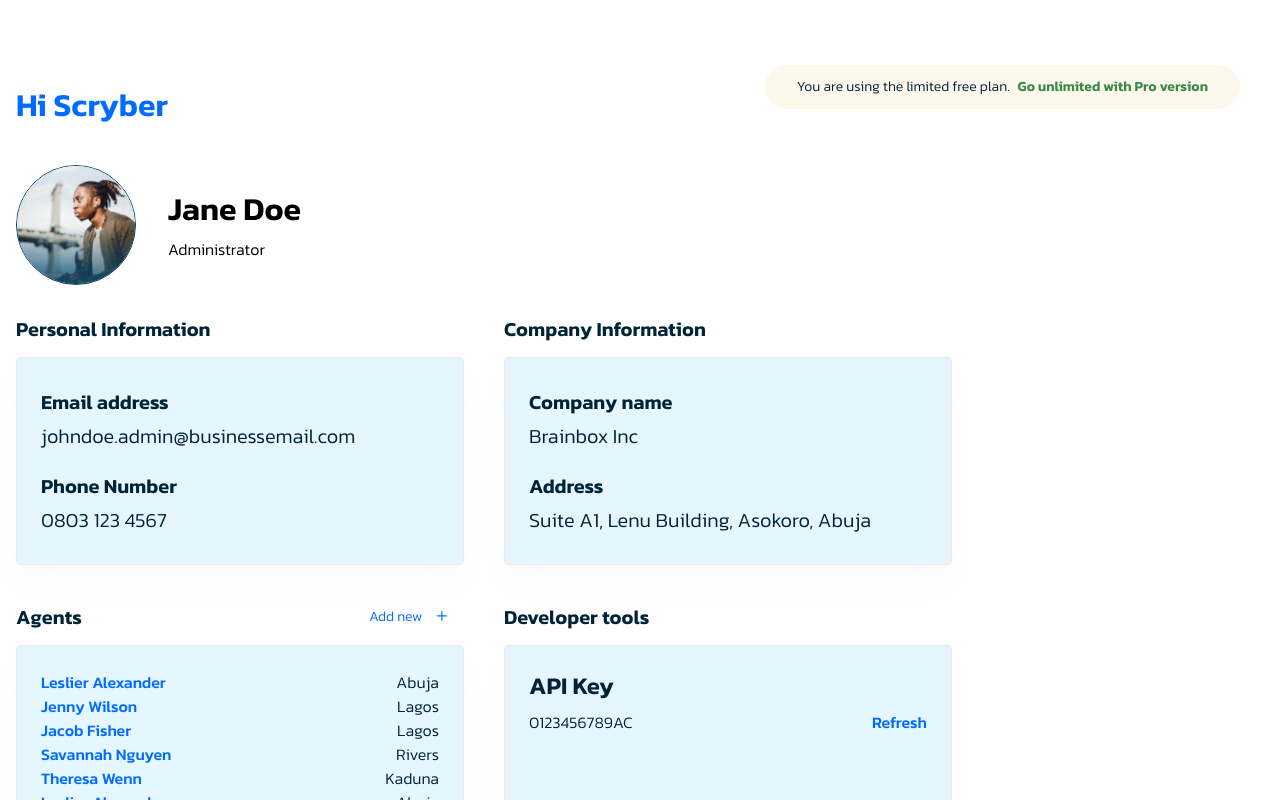
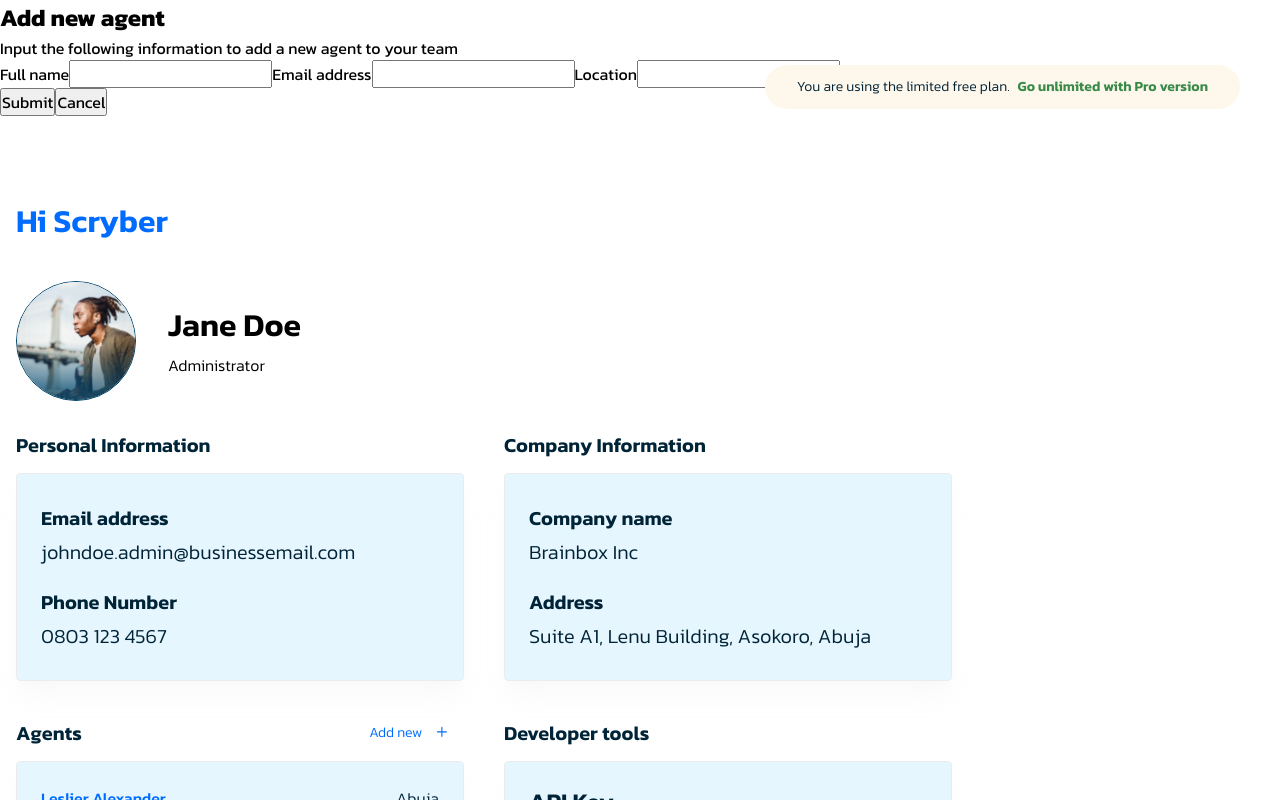
Before and after one commit to KodianKodes/customersupport.web-1, a React (Vite) app in the folder scrybe_frontend/: page /account in a window 1280 px wide. Shown: the top 800 px of the page. Built offline with nearby package versions, Linux system fonts and the light colour scheme.

Commit message:
feat: Add unstyled addAgent modal

```diff
--- a/scrybe_frontend/src/pages/Account/index.jsx
+++ b/scrybe_frontend/src/pages/Account/index.jsx
@@ -6,6 +6,55 @@ import plus from "../../assets/icons/plus.svg";
 
 function Account() {
   return (
+    <>
+      <div className="account_add-agent__div">
+        <div className="account_add-agent-modal__div">
+          <h2>Add new agent</h2>
+          <p>Input the following information to add a new agent to your team</p>
+          <form>
+            <label htmlFor="full-name">
+              <span>Full name</span>
+              <input type="text" id="full-name" name="full-name" />
+            </label>
+            <label htmlFor="email">
+              <span>Email address</span>
+              <input type="email" id="email" name="email" />
+            </label>
+            <label htmlFor="location">
+              <span>Location</span>
+              <input type="text" id="location" name="location" />
+            </label>
+            <label htmlFor="consent-to-email">
+              <input
+                type="checkbox"
+                id="consent-to-email"
+                name="consent-to-email"
+                value="true"
+              />
+              <span>Send a welcome email</span>
+            </label>
+            <div />
+            <div>
+              <label htmlFor="submit-btn">
+                <input
+                  type="button"
+                  id="submit-btn"
+                  value="Submit"
+                  name="submit-btn"
+                />
+              </label>
+              <label htmlFor="submit-btn">
+                <input
+                  type="button"
+                  id="cancel-btn"
+                  value="Cancel"
+                  name="cancel-btn"
+                />
+              </label>
+            </div>
+          </form>
+        </div>
+      </div>
       <div className="account">
         <section className="account_mobile-head__section">
           <span>
@@ -122,6 +171,7 @@ function Account() {
           <p>Go unlimited with Pro version</p>
         </div>
       </div>
+    </>
   );
 }
 
```
Lines whose indentation alone changed are shown as unchanged.
